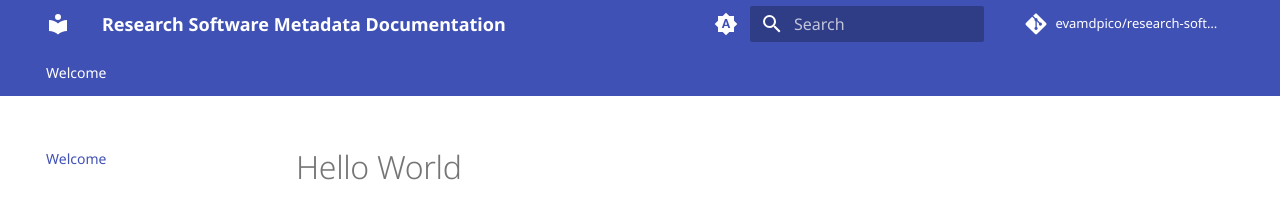
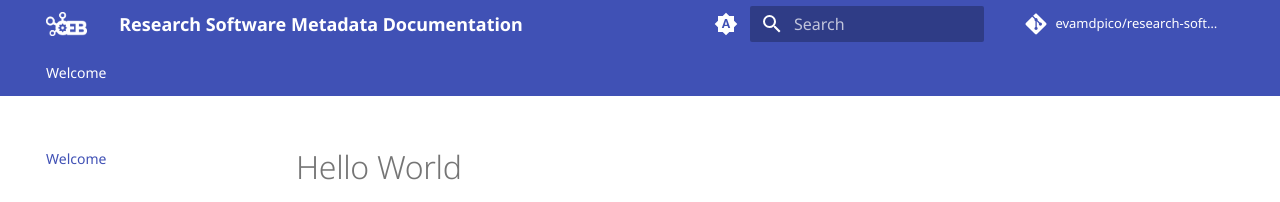
Before and after one commit to inab/research-software-etl, an MkDocs documentation site: the page built from docs/index.md, in a window 1280 px wide. Shown: the top 202 px of the page. Built offline with MkDocs 1.6.1 and Material for MkDocs 9.7.7, drawn with Linux system fonts in a browser that asks for light colours; some web fonts are replaced.

Commit message:
fix: replace icon with logo

```diff
--- a/mkdocs.yml
+++ b/mkdocs.yml
@@ -340,7 +340,7 @@ theme:
   # | - https://squidfunk.github.io/mkdocs-material/setup/changing-the-logo-and-icons/#logo                |
   # |                                                                                                      |
   # +------------------------------------------------------------------------------------------------------+
-  icon: OEB-logo.png
+  logo: OEB-logo.png
 
   # +------------------------------------------------------------------------------------------------------+
   # |                                                                                                      |
```
